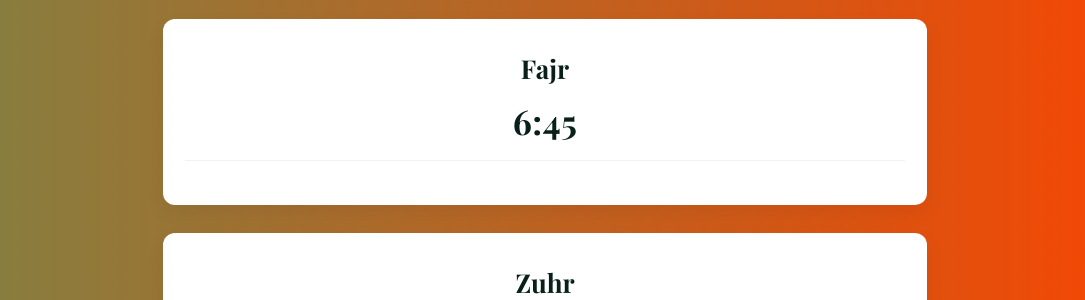
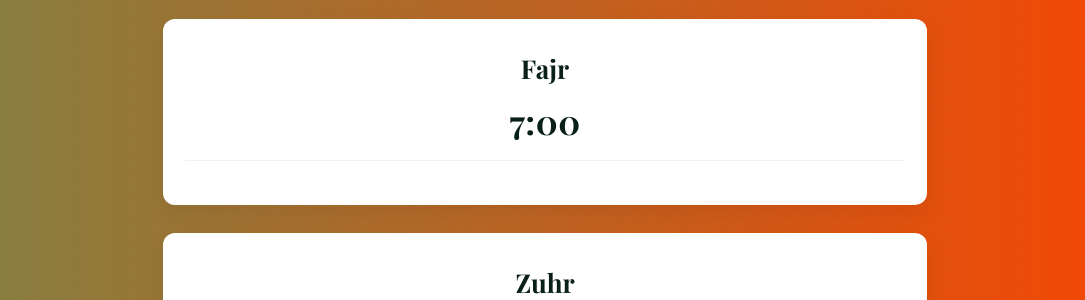
Before and after one commit to NotZakariya/NotZakariya.github.io, a Jekyll site: the page built from pages/prayertimes.md, in a window 1280 px wide. Shown: the part 341-641 px from the top of the page, without its empty margins (95-1180 px from the left). Built offline with Jekyll 4.4.1, drawn with Linux system fonts in a browser that asks for light colours; a script that is not in the unit is left out.

Commit message:
Update Fajr prayer time from 6:45 to 7:00

```diff
--- a/pages/prayertimes.md
+++ b/pages/prayertimes.md
@@ -24,7 +24,7 @@ no_container: true
     <section class="prayer-grid">
       <article class="prayer-card" data-prayer="Fajr">
         <div class="prayer-name">Fajr</div>
-        <div class="prayer-time">6:45</div>
+        <div class="prayer-time">7:00</div>
         <div class="prayer-poll"></div>
       </article>
 
```
